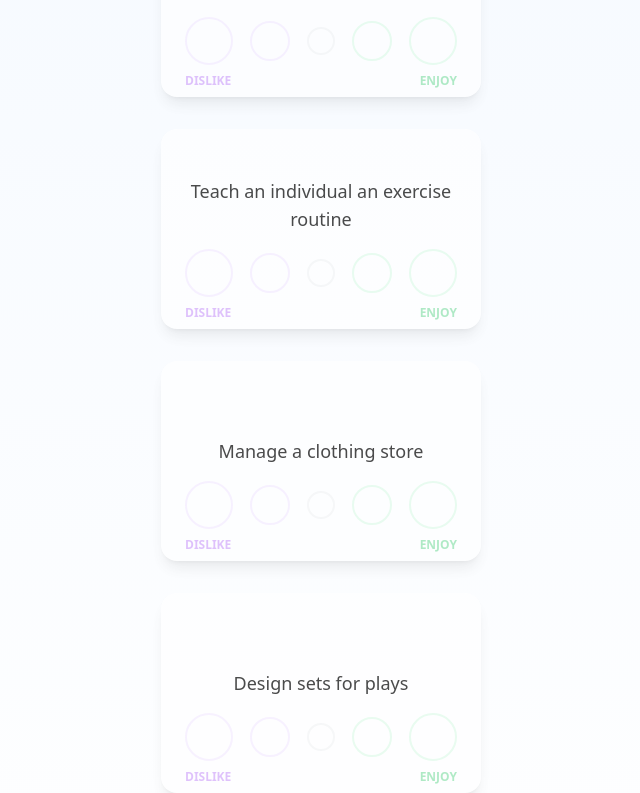
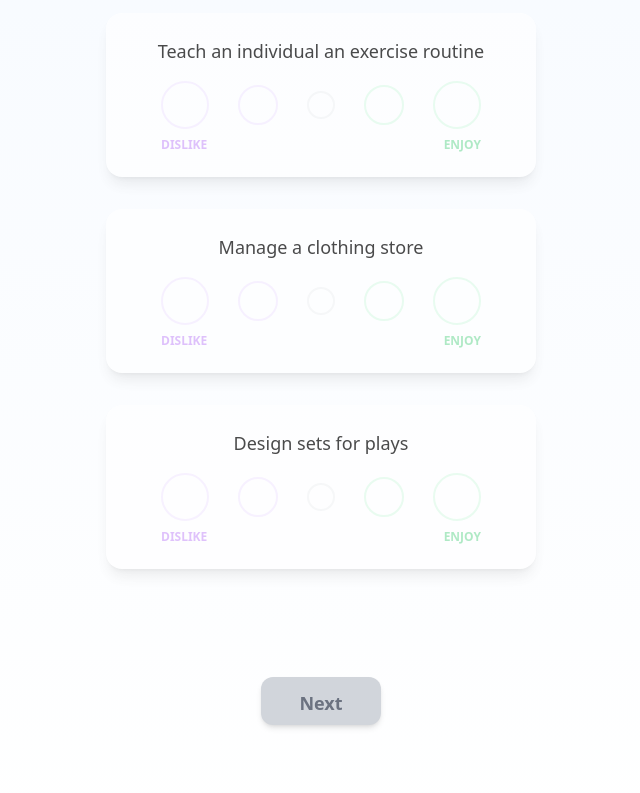
Before and after one commit to Dunkeshon/careerTest, a Nuxt app: page /test in a window 1280 px wide. Shown: the part 1087-1880 px from the top of the page, without its empty margins (319-959 px from the left). Built offline with nearby package versions, Linux system fonts and the light colour scheme.

Commit message:
test done

```diff
--- a/components/QuestionCard.vue
+++ b/components/QuestionCard.vue
@@ -1,6 +1,6 @@
 <template>
   <div
-    class="question-card transition-all duration-1000 overflow-hidden bg-white rounded-2xl shadow-lg mb-8 mx-auto"
+    class="question-card transition-all duration-500 overflow-hidden bg-white rounded-2xl shadow-lg mb-8 mx-auto"
     :class="active ? 'active-card' : 'inactive-card'"
     @click="activate"
     ref="cardRef"
@@ -98,36 +98,24 @@ function circleFillClass(n) {
   max-width: 430px;
   cursor: pointer;
   transition:
-    box-shadow 0.3s cubic-bezier(0.4, 0, 0.2, 1),
-    max-width 0.7s cubic-bezier(0.4, 0, 0.2, 1),
-    max-height 1s cubic-bezier(0.4, 0, 0.2, 1),
-    min-height 1s cubic-bezier(0.4, 0, 0.2, 1),
-    height 1s cubic-bezier(0.4, 0, 0.2, 1),
-    padding 1s cubic-bezier(0.4, 0, 0.2, 1),
-    opacity 1s cubic-bezier(0.4, 0, 0.2, 1);
+    box-shadow 0.2s cubic-bezier(0.4, 0, 0.2, 1),
+    opacity 0.2s cubic-bezier(0.4, 0, 0.2, 1);
 }
 .active-card {
   max-width: 430px;
-  max-height: 600px;
   padding: 24px;
   box-shadow: 0 8px 32px rgba(0,0,0,0.10);
 }
 .inactive-card {
-  max-width: 320px;
-  max-height: 200px;
-  min-height: 200px;
-  height: 200px;
-  padding: 8px 24px;
+  max-width: 430px;
+  padding: 24px;
   opacity: 0.7;
-  display: flex;
-  flex-direction: column;
-  justify-content: flex-end;
 }
 .question-image {
   height: 192px;
   width: 100%;
   object-fit: cover;
-  transition: filter 0.5s, opacity 0.5s;
+  transition: filter 0.3s, opacity 0.3s;
 }
 .image-active {
   filter: none;
--- a/pages/test.vue
+++ b/pages/test.vue
@@ -40,9 +40,8 @@
             <button
               @click="handleNextClick"
               aria-disabled="!isPageComplete"
-              class="px-8 py-3 text-lg font-semibold rounded-xl transition-colors duration-200 shadow-md"
-              :class="isPageComplete ? 'bg-blue-600 text-white hover:bg-blue-700' : 'bg-gray-300 text-gray-500 cursor-not-allowed opacity-60'"
-              style="min-width: 120px; min-height: 48px;"
+              class="px-8 py-3 text-lg font-semibold rounded-xl transition-colors duration-200 shadow-md w-[120px] h-[48px]"
+              :class="isPageComplete ? 'bg-blue-600 text-white hover:bg-blue-700' : 'bg-gray-300 text-gray-500 cursor-not-allowed'"
             >
               Next
             </button>
@@ -51,14 +50,23 @@
       </div>
 
       <!-- Submit Button -->
-      <div v-if="isLastPage && isPageComplete" class="flex justify-center mt-8">
+      <div v-if="isLastPage" class="flex justify-center mt-8">
+        <div
+          class="question-card inactive-card flex items-center justify-center mb-8 mx-auto"
+          style="max-width: 320px; min-height: 200px; height: 200px;"
+          ref="submitButtonRef"
+        >
+          <div class="flex items-center justify-center w-full h-full">
             <button
               @click="submitAnswers"
               :disabled="!isAllQuestionsAnswered"
-          class="px-8 py-4 bg-green-600 text-white rounded-xl text-lg font-semibold shadow-lg hover:bg-green-700 transition-colors duration-200"
+              class="px-8 py-3 text-lg font-semibold rounded-xl transition-colors duration-200 shadow-md w-[120px] h-[48px]"
+              :class="isAllQuestionsAnswered ? 'bg-green-600 text-white hover:bg-green-700' : 'bg-gray-300 text-gray-500 cursor-not-allowed'"
             >
               Submit
             </button>
+          </div>
+        </div>
       </div>
     </div>
   </div>
@@ -76,6 +84,8 @@ const page = ref(0)
 const isLoading = ref(true)
 const nextButtonRef = ref(null)
 const questionListRef = ref(null)
+const submitButtonRef = ref(null)
+const progressBarRef = ref(null)
 
 onMounted(async () => {
   try {
@@ -108,12 +118,21 @@ function onAnswer(idx, rating) {
   } else if (localIdx < pagedQuestions.value.length - 1) {
     setTimeout(() => setActive(pageStart.value + localIdx + 1), 400)
   } else {
-    // If last on page, scroll to next button
+    // If last question on last page is answered, scroll to submit button
+    if (isLastPage.value && isAllQuestionsAnswered.value) {
+      setTimeout(() => {
+        nextTick(() => {
+          submitButtonRef.value?.scrollIntoView({ behavior: 'smooth', block: 'center' })
+        })
+      }, 400)
+    } else {
+      // Otherwise scroll to next button
       setTimeout(() => {
         nextTick(() => {
           nextButtonRef.value?.scrollIntoView({ behavior: 'smooth', block: 'center' })
         })
       }, 400)
+    }
   }
 }
 
@@ -142,7 +161,7 @@ function nextPage() {
   page.value++
   setActive(pageStart.value)
   nextTick(() => {
-    questionListRef.value?.scrollIntoView({ behavior: 'smooth', block: 'start' })
+    window.scrollTo({ top: 0, behavior: 'smooth' })
   })
 }
 
```
Lines whose indentation alone changed are shown as unchanged.
